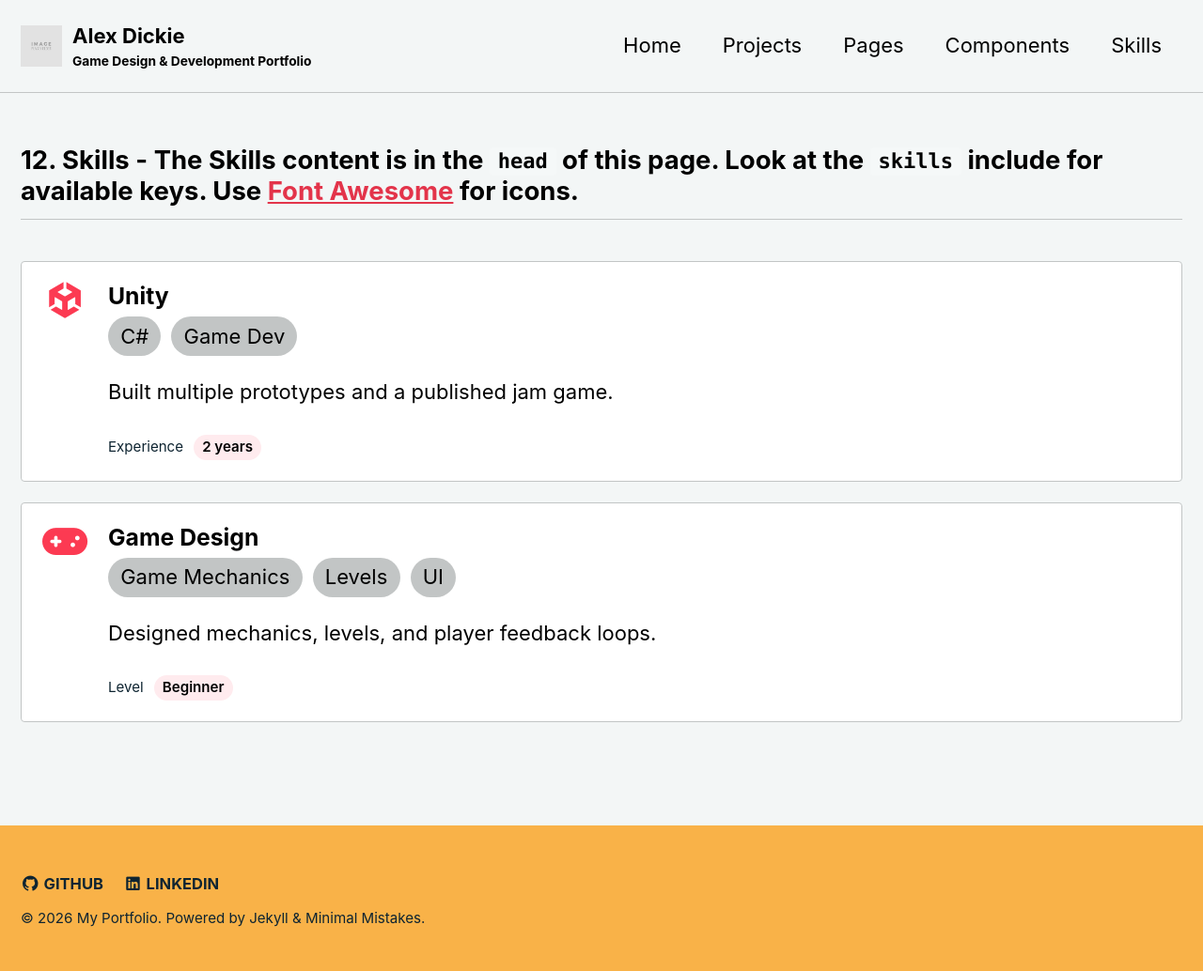
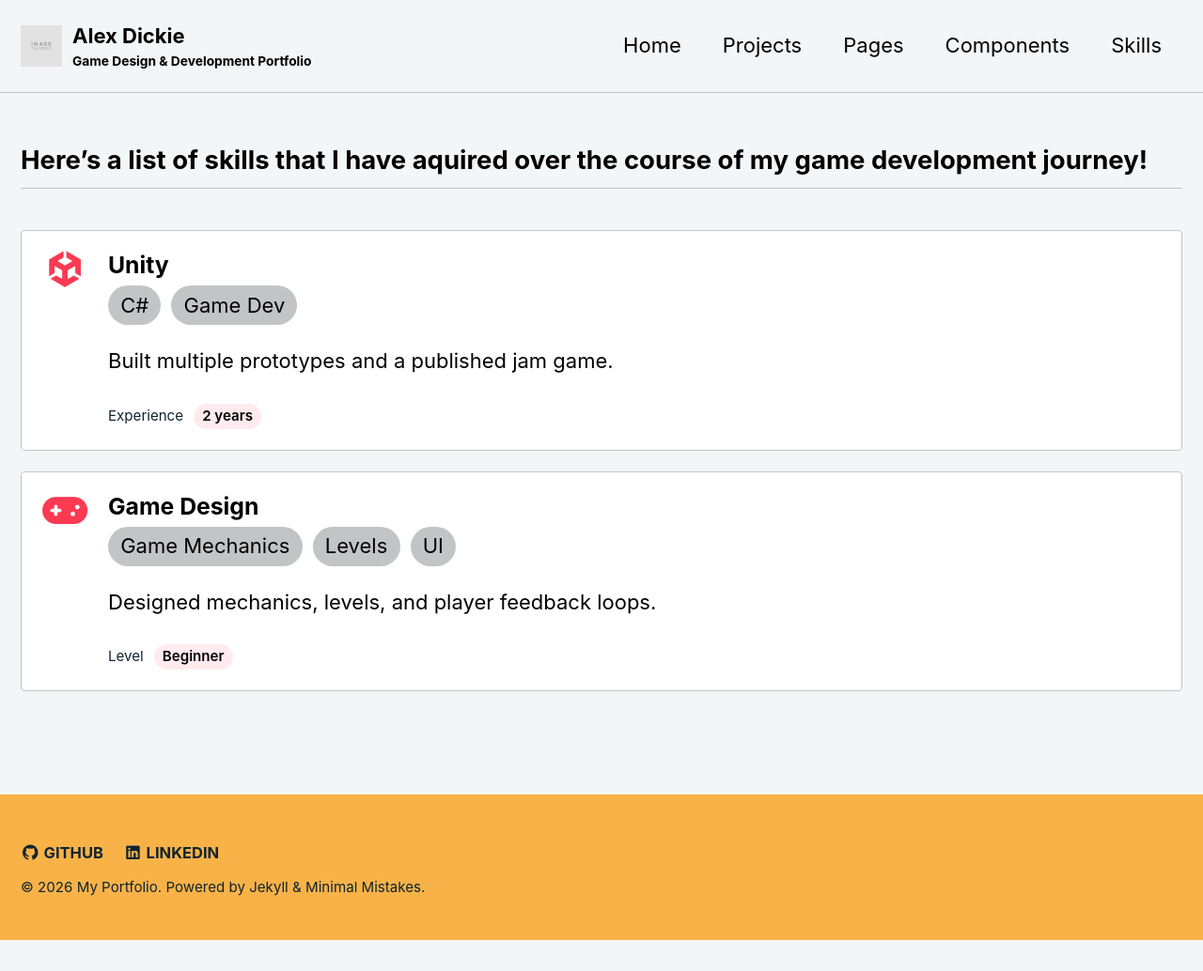
Before and after one commit to AlexUlster/AlexUlster.github.io, a Jekyll site: the page built from _pages/skills.md, in a window 1280 px wide. Shown: the whole page at 94% size. Built offline with Jekyll 4.4.1, drawn with Linux system fonts in a browser that asks for light colours; after the commit the page ends 1001 px from its top, so only the background shows below that.

Commit message:
Update skills.md

```diff
--- a/_pages/skills.md
+++ b/_pages/skills.md
@@ -15,5 +15,5 @@ skills:
     text: "Designed mechanics, levels, and player feedback loops."
     level_label: "Beginner"
 ---
-## 12. Skills - The Skills content is in the `head` of this page. Look at the `skills` include for available keys. Use <a href="https://fontawesome.com/icons" target="_blank" rel="noopener noreferrer">Font Awesome</a> for icons. {#skills}
+## Here's a list of skills that I have aquired over the course of my game development journey!
 {% include skills skills=page.skills %}
```
